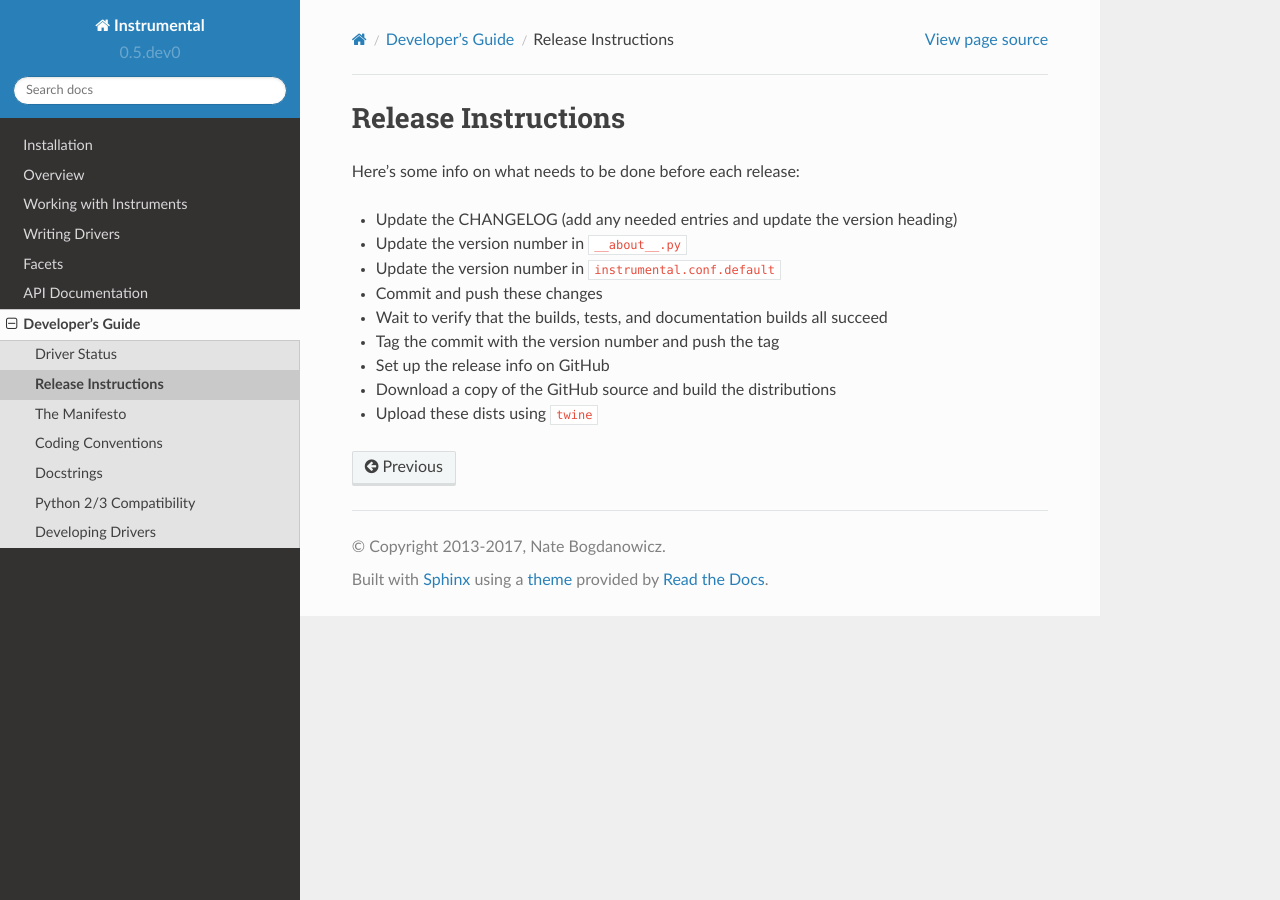
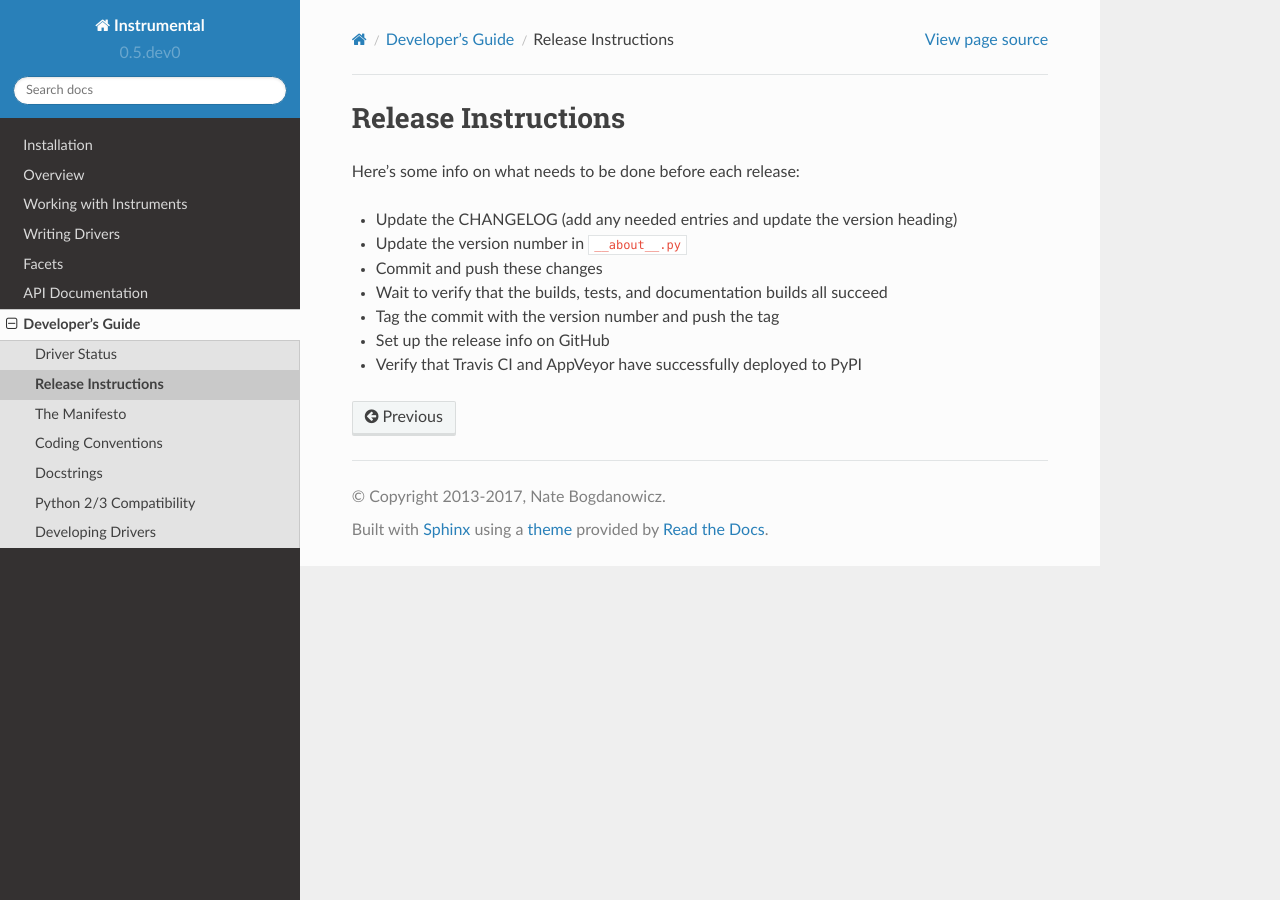
Before and after one commit to mabuchilab/Instrumental, a Sphinx documentation site: the page built from docs/release-instructions.rst, in a window 1280 px wide. Built offline with Sphinx 7.4.7 and the Read the Docs theme 2.0.0, drawn with Linux system fonts in a browser that asks for light colours; formulas are drawn with MathJax 3.

Commit message:
Amend release instructions

```diff
--- a/docs/release-instructions.rst
+++ b/docs/release-instructions.rst
@@ -5,10 +5,8 @@ Here's some info on what needs to be done before each release:
 
 - Update the CHANGELOG (add any needed entries and update the version heading)
 - Update the version number in ``__about__.py``
-- Update the version number in ``instrumental.conf.default``
 - Commit and push these changes
 - Wait to verify that the builds, tests, and documentation builds all succeed
 - Tag the commit with the version number and push the tag
 - Set up the release info on GitHub
-- Download a copy of the GitHub source and build the distributions
-- Upload these dists using ``twine``
+- Verify that Travis CI and AppVeyor have successfully deployed to PyPI
```
